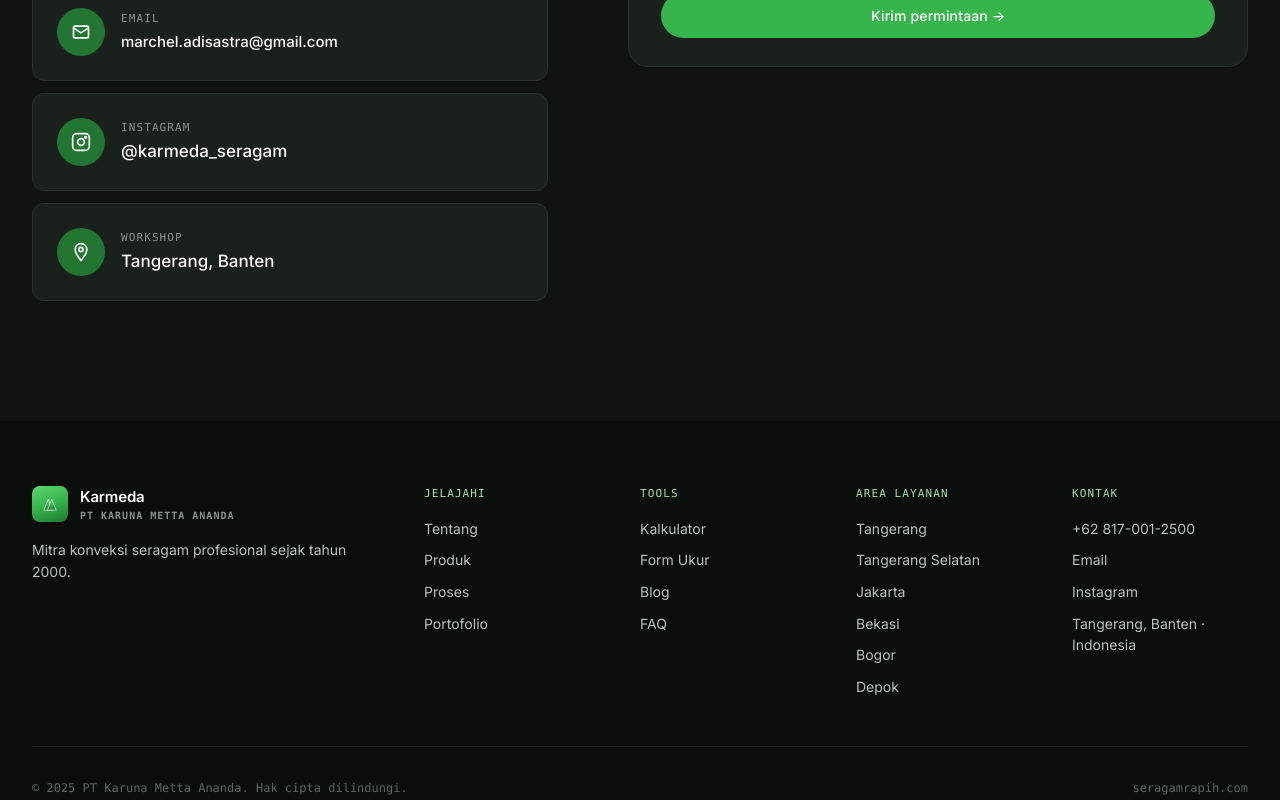
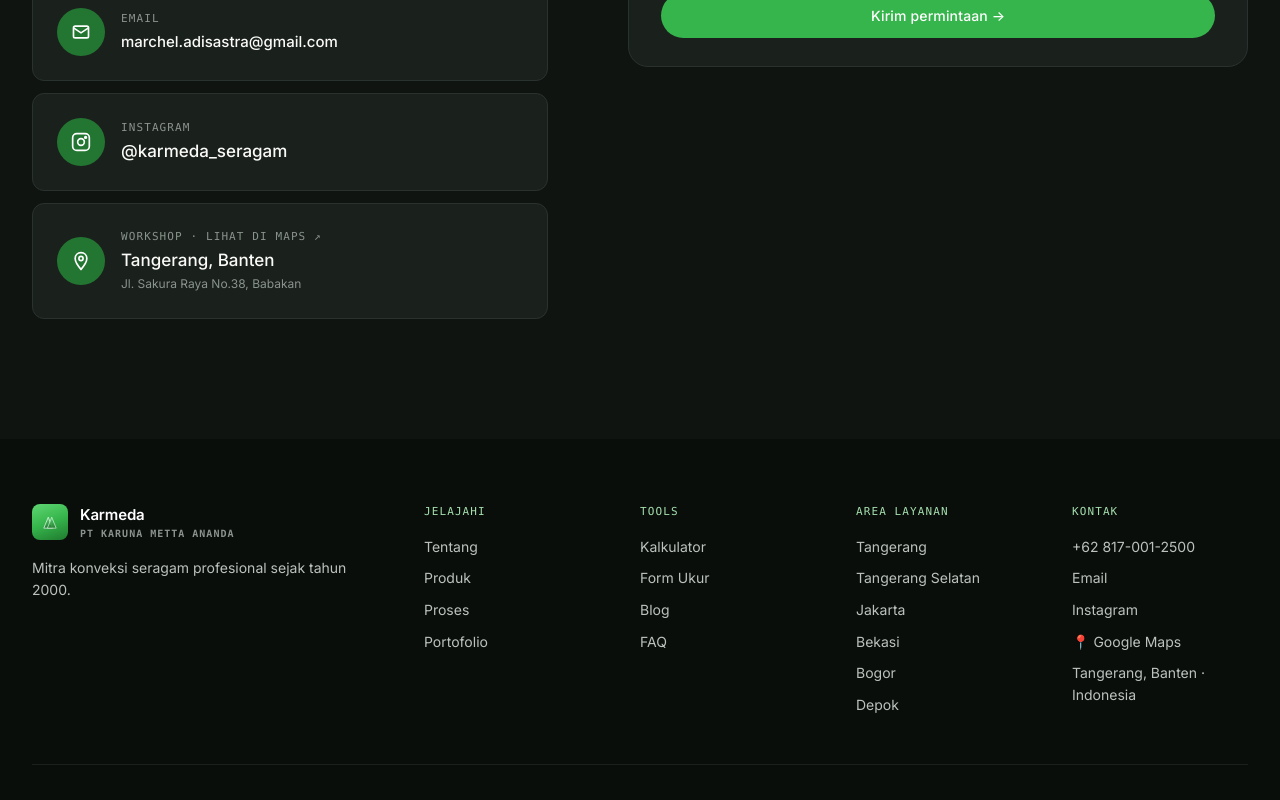
Before and after one commit to brezoz/karmeda-website1, a React (Vite) app: page / in a window 1280 px wide. Shown: the part 11200-12000 px from the top of the page. Built offline with nearby package versions, Linux system fonts and the light colour scheme.

Commit message:
feat: tambah link Google Maps di contact section dan footer
- Contact card Workshop jadi clickable link ke GBP
- Tampilkan alamat lengkap: Jl. Sakura Raya No.38, Babakan
- Footer tambah link 📍 Google Maps
- GBP: PT Karmeda - Konveksi Seragam Perusahaan Tangerang

```diff
--- a/components/contact.jsx
+++ b/components/contact.jsx
@@ -78,15 +78,16 @@
                   <div style={{fontSize: 17, fontWeight: 500, marginTop: 2}}>@karmeda_seragam</div>
                 </div>
               </a>
-              <div style={contactStyles.contactCard}>
+              <a href="https://maps.app.goo.gl/db7WNdFNjQKjRYUL9" target="_blank" rel="noopener noreferrer" style={{...contactStyles.contactCard, textDecoration:'none', color:'inherit'}}>
                 <div style={contactStyles.iconCircle}>
                   <svg width="20" height="20" viewBox="0 0 24 24" fill="none" stroke="white" strokeWidth="2"><path d="M12 2C8 2 5 5 5 9c0 5 7 13 7 13s7-8 7-13c0-4-3-7-7-7z"/><circle cx="12" cy="9" r="2.5"/></svg>
                 </div>
                 <div>
-                  <div style={{fontSize: 11, color: 'var(--ink-400)', fontFamily: 'var(--font-mono)', textTransform:'uppercase', letterSpacing:'0.1em'}}>Workshop</div>
+                  <div style={{fontSize: 11, color: 'var(--ink-400)', fontFamily: 'var(--font-mono)', textTransform:'uppercase', letterSpacing:'0.1em'}}>Workshop · Lihat di Maps ↗</div>
                   <div style={{fontSize: 17, fontWeight: 500, marginTop: 2}}>Tangerang, Banten</div>
+                  <div style={{fontSize: 12, color: 'var(--ink-400)', marginTop: 2}}>Jl. Sakura Raya No.38, Babakan</div>
                 </div>
-              </div>
+              </a>
             </div>
           </div>
 
@@ -197,6 +198,7 @@
               <a href={`https://wa.me/628170012500?text=${encodeURIComponent('Halo pak Marchel - PT. Karmeda saya dapat info dari Web, mau tanya tentang seragam ............')}`}>+62 817-001-2500</a>
               <a href="mailto:marchel.adisastra@gmail.com">Email</a>
               <a href="https://www.instagram.com/karmeda_seragam/">Instagram</a>
+              <a href="https://maps.app.goo.gl/db7WNdFNjQKjRYUL9" target="_blank" rel="noopener noreferrer">📍 Google Maps</a>
               <span>{t('footer_address')}</span>
             </div>
           </div>
```
Also changed, not shown: vite.config.js.timestamp-1780459727729-1966afa0b5fa8.mjs (added, +14 -0 lines).
